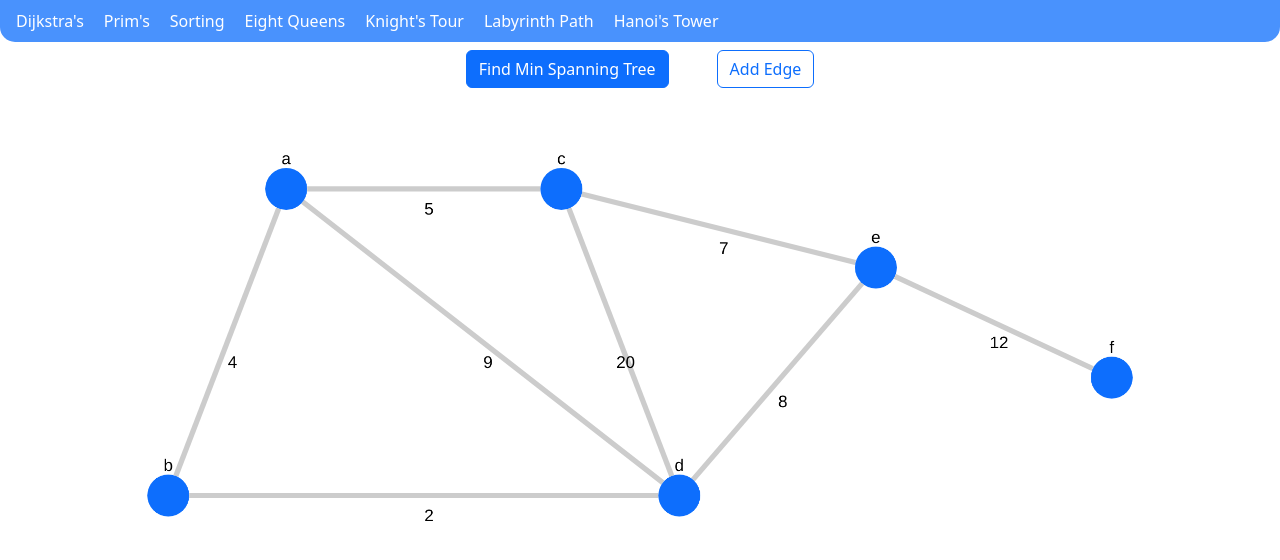
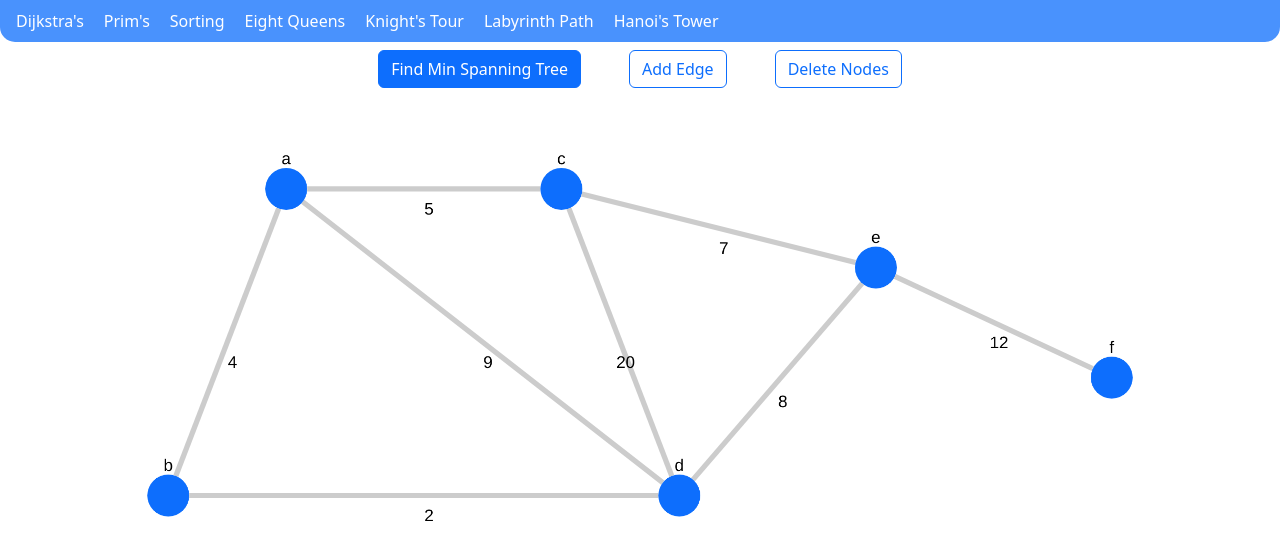
Before and after one commit to IvayloNikolov36/AlgorithmVisualiser, a React (Create React App) app in the folder algorithm-visualizer/: page /prims in a window 1280 px wide. Shown: the top 560 px of the page. Built offline with nearby package versions, Linux system fonts and the light colour scheme.

Commit message:
delete adges added in Prims

```diff
--- a/algorithm-visualizer/src/components/Prims.jsx
+++ b/algorithm-visualizer/src/components/Prims.jsx
@@ -21,6 +21,8 @@ const SpacingFactor = 0.75;
 export function Prims() {
 
     const [showModal, setShowModal] = useState(false);
+    const [isDeleteNodesActive, setIsDeleteNodesActive] = useState(false);
+    const canDeleteNodes = useRef(false);
     const cy = useRef(null);
     const nodes = useRef([]);
     const edges = useRef([]);
@@ -81,6 +83,12 @@ export function Prims() {
             layout: getCytoscapeOptions(SpacingFactor),
             zoom: 1
         });
+
+        if (canDeleteNodes.current) {
+            cyto.on('tap', 'node', removeNodeHandler);
+        }
+
+        cyto.userZoomingEnabled(false);
 
         cy.current = cyto;
     }
@@ -148,6 +156,28 @@ export function Prims() {
         closeModal();
     }
 
+    const deleteNodes = () => {
+        setIsDeleteNodesActive(prev => {
+            return !prev;
+        });
+
+        canDeleteNodes.current = !canDeleteNodes.current;
+
+        if (canDeleteNodes.current) {
+            cy.current.on('tap', 'node', removeNodeHandler);
+        } else {
+            initializeCytoscape();
+        }
+    }
+
+    const removeNodeHandler = function (e) {
+        const nodeName = e.target.id().toString();
+        nodes.current = nodes.current.filter(n => n.name !== nodeName);
+        edges.current = edges.current
+            .filter(e => e.source.name !== nodeName && e.target.name !== nodeName);
+        initializeCytoscape();
+    }
+
     return (
         <>
             <div className="d-flex justify-content-center gap-5 mt-2">
@@ -156,6 +186,9 @@ export function Prims() {
                 </Button>
                 <Button onClick={openModal} variant="outline-primary">
                     Add Edge
+                </Button>
+                <Button onClick={deleteNodes} active={isDeleteNodesActive} variant="outline-primary">
+                    Delete Nodes
                 </Button>
             </div>
 
```
